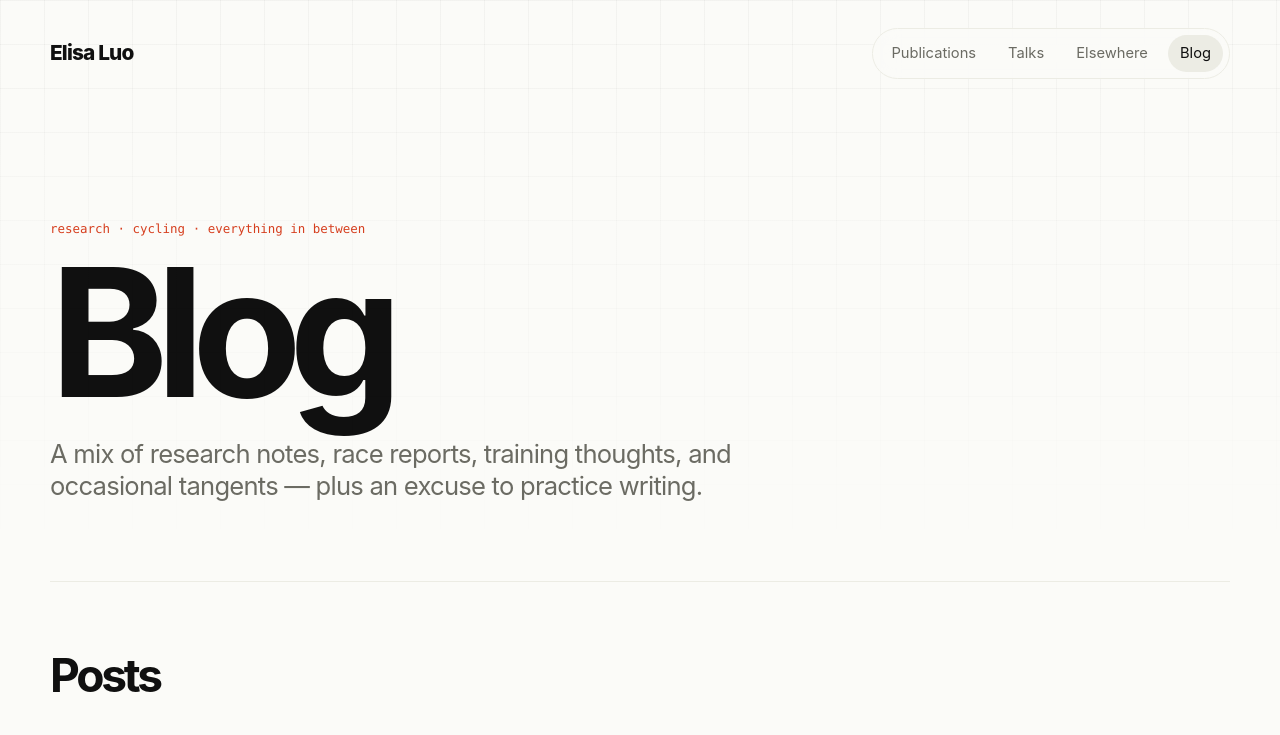
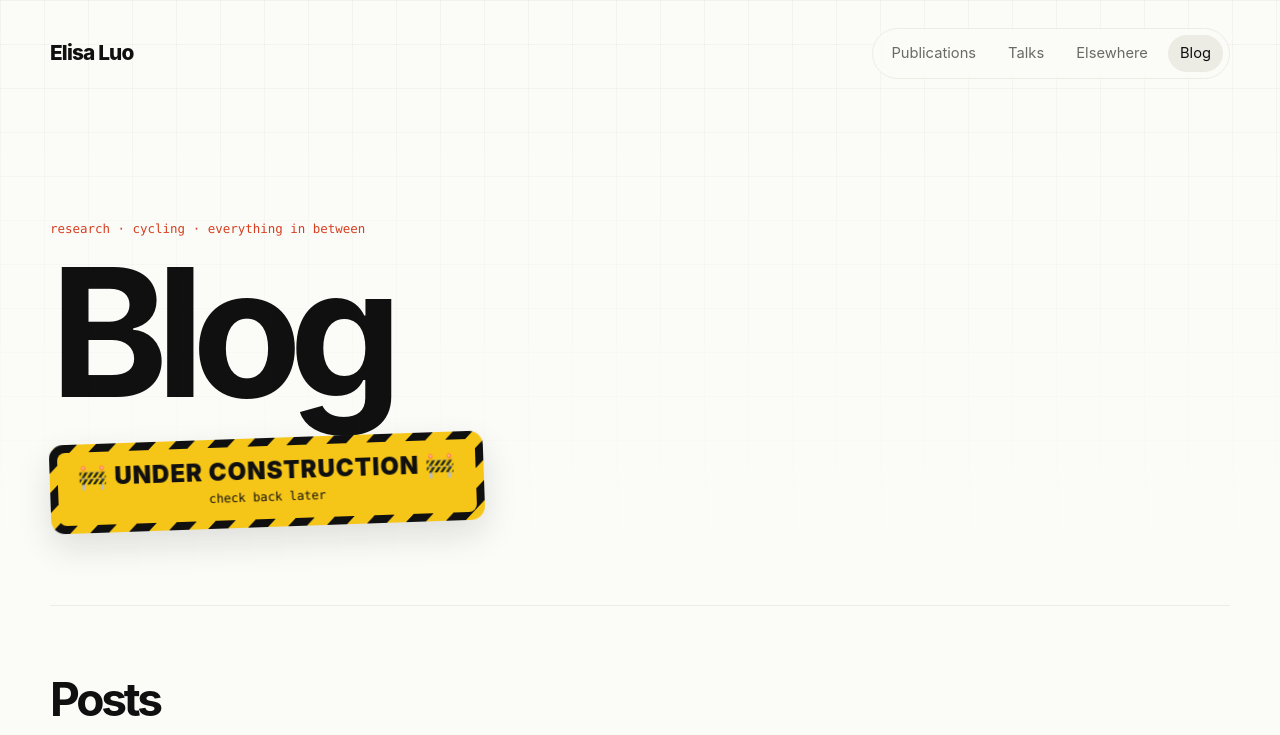
Before and after one commit to elisa-luo/elisa-luo.github.io, a plain HTML site: page blog.html in a window 1280 px wide. Shown: the top 735 px of the page. Drawn offline with Linux system fonts and the light colour scheme.

Commit message:
Add under-construction sign to blog
Co-Authored-By: Claude Opus 5.5 <noreply@anthropic.com>

```diff
--- a/blog.html
+++ b/blog.html
@@ -276,6 +276,43 @@
       font-weight: 760;
     }
 
+    .construction-sign {
+      display: inline-flex;
+      align-items: center;
+      gap: 12px;
+      margin-top: 34px;
+      padding: 8px;
+      border-radius: 14px;
+      /* caution-tape border */
+      background: repeating-linear-gradient(-45deg, #f5c518 0 14px, #101010 14px 28px);
+      box-shadow: 0 14px 34px rgba(16, 16, 16, 0.12);
+      transform: rotate(-2deg);
+    }
+
+    .construction-sign div {
+      padding: 12px 20px;
+      border-radius: 8px;
+      background: #f5c518;
+      color: #101010;
+      text-align: center;
+    }
+
+    .construction-sign strong {
+      display: block;
+      font-size: clamp(1.1rem, 2.2vw, 1.5rem);
+      font-weight: 900;
+      letter-spacing: 0.04em;
+      text-transform: uppercase;
+      line-height: 1.1;
+    }
+
+    .construction-sign span {
+      display: block;
+      margin-top: 4px;
+      font-family: ui-monospace, SFMono-Regular, Menlo, Monaco, Consolas, monospace;
+      font-size: 0.76rem;
+    }
+
     .empty-note {
       padding: 28px;
       border: 1px dashed rgba(107, 107, 99, 0.35);
@@ -330,9 +367,12 @@
     <section class="blog-hero" aria-labelledby="blog-title">
       <span class="kicker">research · cycling · everything in between</span>
       <h1 id="blog-title">Blog</h1>
-      <p class="dek">
-        A mix of research notes, race reports, training thoughts, and occasional tangents — plus an excuse to practice writing.
-      </p>
+      <div class="construction-sign" role="note">
+        <div>
+          <strong>🚧 Under construction 🚧</strong>
+          <span>check back later</span>
+        </div>
+      </div>
     </section>
 
     <section aria-labelledby="posts-title">
```
